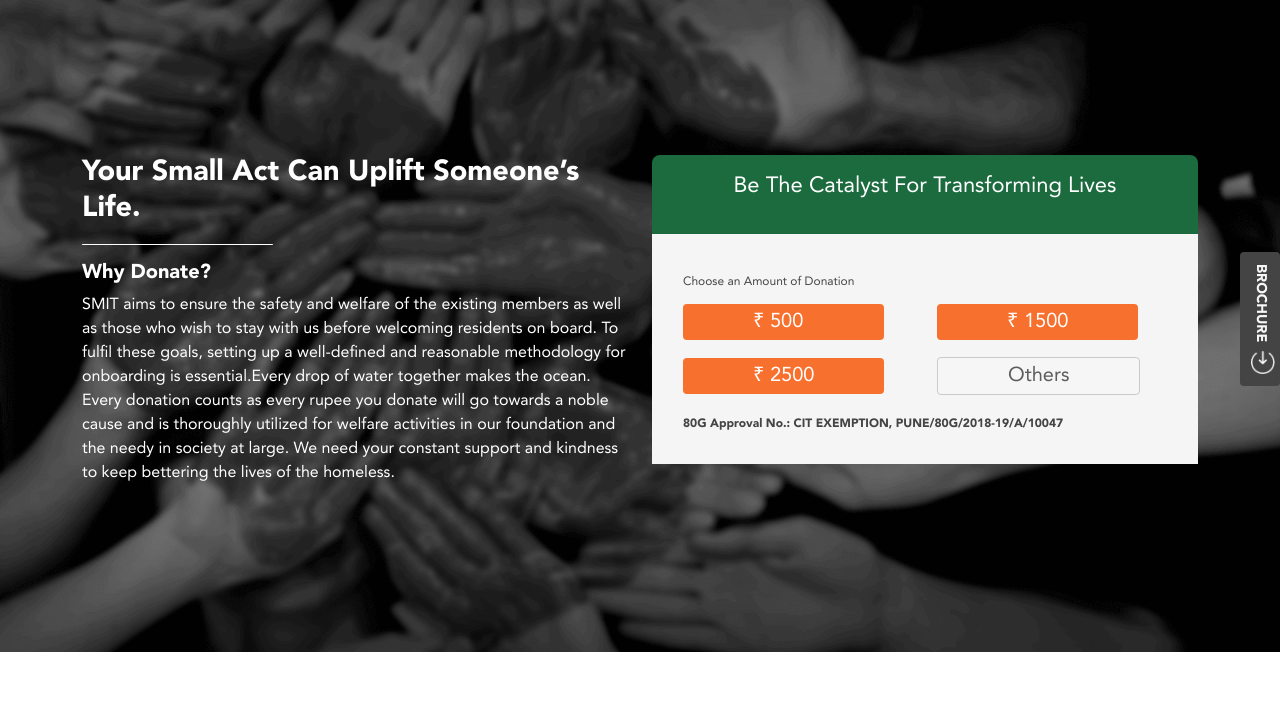
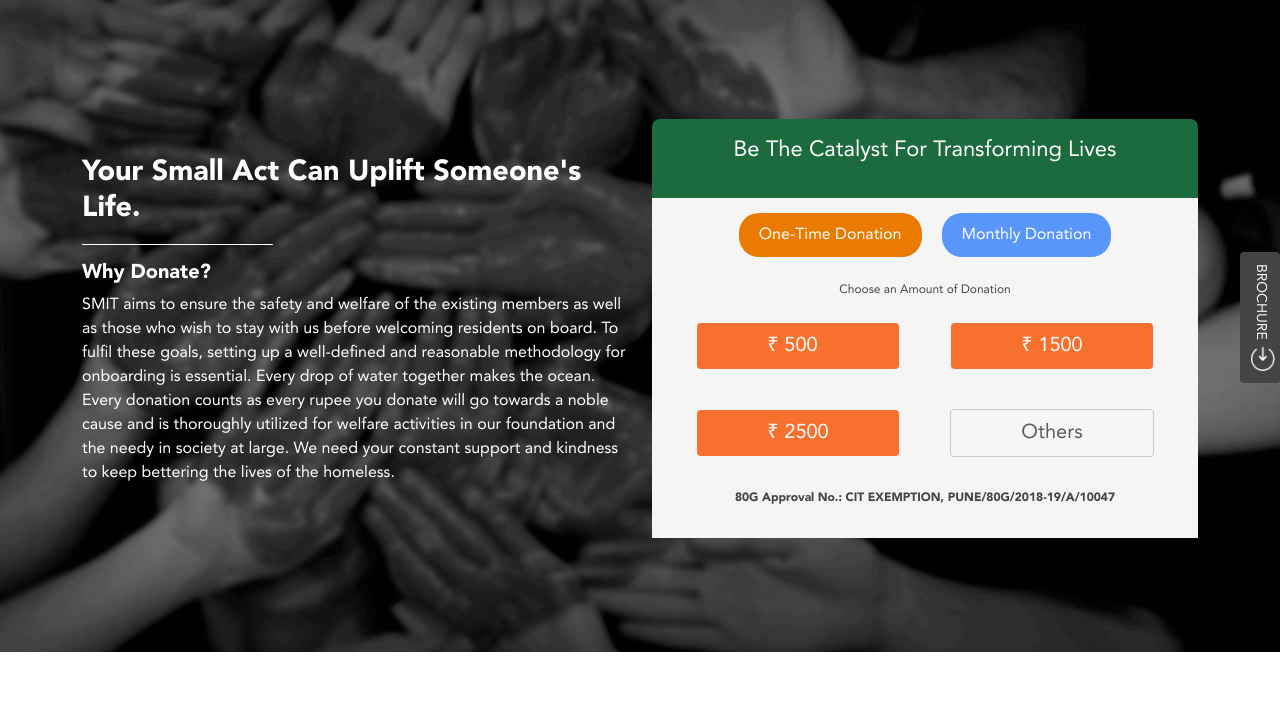
Before and after one commit to Omlomate/public_html, a plain HTML site: page donation.html in a window 1280 px wide. Shown: the part 68-777 px from the top of the page. Drawn offline with nearby package versions, Linux system fonts and the light colour scheme.

Commit message:
donation page update

```diff
--- /dev/null
+++ b/assets/css/donation.css
@@ -0,0 +1,43 @@
+/* Toggle Button CSS */
+.toggle-container {
+    display: flex;
+    justify-content: center;
+    margin-bottom: 20px;
+  }
+
+  .toggle-button {
+    background-color: #5896fb;
+    color: white;
+    border: none;
+    padding: 10px 20px;
+    cursor: pointer;
+    transition: background-color 0.3s ease;
+    margin: 0 10px;
+    border-radius: 20px;
+  }
+
+  .toggle-button.active {
+    background-color: #ea7a00;
+  }
+
+  .toggle-button:hover {
+    background-color: #ea7a00;
+  }
+
+
+  /* Centering amount buttons and text */
+.cf {
+    text-align: center;
+  }
+
+  .cf .row.justify-content-center {
+    display: flex;
+    justify-content: center;
+    align-items: center;
+  }
+
+  .cf .col-lg-6 {
+    display: flex;
+    justify-content: center;
+    align-items: center;
+  }
--- a/donation.html
+++ b/donation.html
@@ -19,12 +19,18 @@
   <link href="assets/vendor/glightbox/css/glightbox.min.css" rel="stylesheet">
   <link href="assets/vendor/remixicon/remixicon.css" rel="stylesheet">
   <link href="assets/vendor/swiper/swiper-bundle.min.css" rel="stylesheet">
+  <link rel="stylesheet" href="assets/css/donation.css">
+  <link href="https://cdn.jsdelivr.net/npm/aos@2.3.4/dist/aos.css" rel="stylesheet">
 
   <link href="assets/css/style.css" rel="stylesheet">
   <style type="text/css">
-  #hero {background: url(assets/img/herodonation.png) fixed;background-size: cover;}
+    #hero {
+      background: url(assets/img/herodonation.png) fixed;
+      background-size: cover;
+    }
   </style>
 </head>
+
 <body>
 
   <header id="header" class="fixed-top ">
@@ -57,32 +63,55 @@
     <div class="container">
       <div class="row">
         <div class="col-lg-6 d-none d-lg-flex d-xl-flex flex-column justify-content-center pt-4 pt-lg-0 order-2 order-lg-1" data-aos="fade-in" data-aos-delay="200">
-<h1 align="" style="font-size:1.8rem; line-height: 2.2rem;">Your small act can uplift someone’s life.</h1>
-<img class="mb-3 mt-2" src="assets/img/line.png" width="35%" style="">
+          <h1 align="" style="font-size:1.8rem; line-height: 2.2rem;">Your small act can uplift someone's life.</h1>
+          <img class="mb-3 mt-2" src="assets/img/line.png" width="35%">
           <h5 style="color: #fff;">Why Donate?</h5>
-<p align="" style="color:#fff;">SMIT aims to ensure the safety and welfare of the existing members as well as those who wish to stay with us before welcoming residents on board. To fulfil these goals, setting up a well-defined and reasonable methodology for onboarding is essential.Every drop of water together makes the ocean. Every donation counts as every rupee you donate will go towards a noble cause and is thoroughly utilized for welfare activities in our foundation and the needy in society at large. We need your constant support and kindness to keep bettering the lives of the homeless.</p>
+          <p align="" style="color:#fff;">
+            SMIT aims to ensure the safety and welfare of the existing members as well as those who wish to stay with us before welcoming residents on board. To fulfil these goals, setting up a well-defined and reasonable methodology for onboarding is essential. Every drop of water together makes the ocean. Every donation counts as every rupee you donate will go towards a noble cause and is thoroughly utilized for welfare activities in our foundation and the needy in society at large. We need your constant support and kindness to keep bettering the lives of the homeless.
+          </p>
         </div>
-<div class="col-lg-6 order-1 order-lg-2">
-<div class="dg" align="center"><p>Be The Catalyst For Transforming lives</p></div>
+        <div class="col-lg-6 order-1 order-lg-2" data-aos="fade-up">
+          <div class="dg" align="center">
+            <p>Be The Catalyst For Transforming lives</p>
+          </div>
           <div class="cf">
-<p class="mt-4" style="font-size: 12px">Choose an Amount of Donation</p>
+
+
+            <!-- Toggle Buttons -->
+            <div class="toggle-container">
+              <button id="oneTimeButton" class="toggle-button active">One-Time Donation</button>
+              <button id="monthlyButton" class="toggle-button">Monthly Donation</button>
+            </div>
+
+            <p class="mt-4" style="font-size: 12px;align-items: center;justify-content: center;">Choose an Amount of Donation</p>
+
+            <!-- Donation Buttons -->
             <div class="row justify-content-center">
               <div class="col-lg-6">
-<a href="https://zohosecurepay.in/checkout/9ls2e1ll-zycqu519ieokr/Your-greatness-is-not-what-you-have-but-what-you-give" data-old="https://zohosecurepay.in/checkout/un3j8nqh-u1t2wv147xt7r/Support-the-root-of-the-society" class="donationbtn mt-2 mb-2"> ₹ 500 &nbsp; </a></div>
+                <a id="donationBtn500" href="https://billing.zoho.in/subscribe/427ec977f0a1543789b4d1dbcbe6542931d35c8f23c9e043dbde1ccf1c7a189d/D500" class="donationbtn mt-2 mb-2">₹ 500 &nbsp;</a>
+              </div>
               <div class="col-lg-6">
-<a href="https://zohosecurepay.in/checkout/yrh513rk-irlz1caxfb9q0/Spread-love-everywhere-you-go-Let-no-one-ever-come-to-you-without-leaving-happier" data-old="https://zohosecurepay.in/checkout/nupqyugg-1jz80xjoml5ed/Support-the-root-of-the-societies" class="donationbtn mt-2 mb-2">₹ 1500</a></div>
+                <a id="donationBtn1500" href="https://billing.zoho.in/subscribe/427ec977f0a1543789b4d1dbcbe6542931d35c8f23c9e043dbde1ccf1c7a189d/RE2" class="donationbtn mt-2 mb-2">₹ 1500</a>
+              </div>
             </div>
             <div class="row mt-4 justify-content-center">
-<div class="col-lg-6 d-none d-lg-block d-xl-block"><a href="https://zohosecurepay.in/checkout/i9z5ol92-n3ozj1aelgq4p/Your-Small-Act-Can-Uplift-Someones-Life" data-old="https://zohosecurepay.in/checkout/2n5jznsv-bmrj7cmiy6k96/Support-the-roots-of-the-societies" class="donationbtn mt-2 mb-2">₹ 2500</a></div>
-<div class="col-lg-6"><a href="https://zohosecurepay.in/checkout/i9z5ol92-n3ozj1aelgq4p/Your-Small-Act-Can-Uplift-Someones-Life" data-old="https://zohosecurepay.in/checkout/0xk3nxg9-pfbl6rfq5ck5i/Support-the-root-of-the-societiess" class="donationbtn1 mt-2 mb-2">Others</a></div>
+              <div class="col-lg-6">
+                <a id="donationBtn2500" href="https://billing.zoho.in/subscribe/427ec977f0a1543789b4d1dbcbe6542931d35c8f23c9e043dbde1ccf1c7a189d/D2500" class="donationbtn mt-2 mb-2">₹ 2500</a>
               </div>
-<p class="mt-4" style="font-size: 12px;"><b>80G Approval No.: CIT EXEMPTION, PUNE/80G/2018-19/A/10047</b</p>
+              <div class="col-lg-6">
+                <a id="donationBtnOthers" href="https://billing.zoho.in/subscribe/427ec977f0a1543789b4d1dbcbe6542931d35c8f23c9e043dbde1ccf1c7a189d/C1" class="donationbtn1 mt-2 mb-2">Others</a>
+              </div>
+            </div>
+            <p class="mt-4" style="font-size: 12px;"><b>80G Approval No.: CIT EXEMPTION, PUNE/80G/2018-19/A/10047</b></p>
           </div>
         </div>
       </div>
     </div>
   </section>
-<div class="sticky1"><a target="_blank" href="assets/smit_brochure.pdf" style="color: #f7f7f7;">BROCHURE &nbsp;<img src="assets/img/brochure.png" style="width: 80%;"></a></div>
+
+
+  <div class="sticky1"><a target="_blank" href="assets/smit_brochure.pdf" style="color: #f7f7f7;">BROCHURE &nbsp;<img
+        src="assets/img/brochure.png" style="width: 80%;"></a></div>
   <section>
     <div class="container aos-init aos-animate ourwork" data-aos="fade-in">
       <h2 align="center" class="mb-5">Offline Donation Details</h2>
@@ -99,14 +128,17 @@ BRANCH – KALHER, BHIWANDI ROAD, THANE<br>
             ADDRESS – Patel Arcade, Ground Floor, Shop No-1 & 2, H. No.-827,<br>
             Thane - Bhiwandi Rd, Kalher, Maharashtra 421302</p>
           <h5>Cheque / Draft</h5>
-<p>Please make your cheque/draft in the name of “Smit Old Age Home and Care Foundation” and send it to Sanjiivani complex, pipeline no. K-11/12, Retibunder road, kalher, Thane-Bhiwandi Rd, Bhiwandi, Thane Maharashtra 421302</p>
+          <p>Please make your cheque/draft in the name of “Smit Old Age Home and Care Foundation” and send it to
+            Sanjiivani complex, pipeline no. K-11/12, Retibunder road, kalher, Thane-Bhiwandi Rd, Bhiwandi, Thane
+            Maharashtra 421302</p>
         </div>
         <div class="col-lg-6">
           <div class="row">
             <div class="col-lg-6">
               <h5>UPI Detail </h5>
               <p>Bank – ICICI Bank <br>
-UPI ID : <a href="cdn-cgi/l/email-protection.html" class="__cf_email__" data-cfemail="93e0fefae7f5fce6fdf7f2e7fafcfdd3faf0faf0fa">[email&#160;protected]</a> <br>
+                UPI ID : <a href="cdn-cgi/l/email-protection.html" class="__cf_email__"
+                  data-cfemail="93e0fefae7f5fce6fdf7f2e7fafcfdd3faf0faf0fa">[email&#160;protected]</a> <br>
                 Name : Smit Old Age Home and Care Foundation</p>
             </div>
             <div class="col-lg-6">
@@ -124,8 +156,12 @@ Name : Smit Old Age Home and Care Foundation</p>
       <div class="row">
         <h5>Note</h5>
         <ul class="">
-<li style="font-size: 14px;">You can WhatsApp us on this number 9272 226 226 or Email on <a href="cdn-cgi/l/email-protection.html" class="__cf_email__" data-cfemail="63070c0d02170623100e0a17050c160d0702170a0c0d4d0c1104">[email&#160;protected]</a> for the donation receipt.</li>
-<li style="font-size: 14px;">80G Approval No.: CIT EXEMPTION, PUNE/80G/2018-19/A/10047<br>PAN Card : AATTS6274M<br>Registration No.: E-10532/Thane</li>
+          <li style="font-size: 14px;">You can WhatsApp us on this number 9272 226 226 or Email on <a
+              href="cdn-cgi/l/email-protection.html" class="__cf_email__"
+              data-cfemail="63070c0d02170623100e0a17050c160d0702170a0c0d4d0c1104">[email&#160;protected]</a> for the
+            donation receipt.</li>
+          <li style="font-size: 14px;">80G Approval No.: CIT EXEMPTION, PUNE/80G/2018-19/A/10047<br>PAN Card :
+            AATTS6274M<br>Registration No.: E-10532/Thane</li>
         </ul>
       </div>
     </div>
@@ -141,22 +177,32 @@ Name : Smit Old Age Home and Care Foundation</p>
         <div class="row">
           <div class="col-lg-4 col-md-6 footer-links">
             <img src="assets/img/smitb.png" width="40%"><br><br>
-  <p style="color:#fff;text-align: justify;">SMIT is an NGO currently based out of Thane, Maharashtra. We work for and provide basic necessities to the homeless, poor, differently-abled, and mentally ill people who have nobody to care for them, in the best way possible.</p>
+            <p style="color:#fff;text-align: justify;">SMIT is an NGO currently based out of Thane, Maharashtra. We work
+              for and provide basic necessities to the homeless, poor, differently-abled, and mentally ill people who
+              have nobody to care for them, in the best way possible.</p>
             <div class="social-links mt-3">
-  <a href="https://twitter.com/SmitekMission" class="twitter" target="_blank"><i class="bx bxl-twitter"></i></a>
-  <a href="https://www.facebook.com/smitekmission" class="facebook" target="_blank"><i class="bx bxl-facebook"></i></a>
-  <a href="https://www.instagram.com/smitekmission/" target="_blank" class="instagram"><i class="bx bxl-instagram"></i></a>
-  <a href="https://api.whatsapp.com/send/?phone=919272226226" class="whatsapp" target="_blank"><i class="bx bxl-whatsapp"></i></a>
-  <a href="https://in.linkedin.com/company/smitekmission" class="linkedin" target="_blank"><i class="bx bxl-linkedin"></i></a>
-  <a href="https://www.youtube.com/channel/UCs4SeAWVaORjkaHih25KHwQ" class="youtube" target="_blank"><i class="bx bxl-youtube"></i></a>
+              <a href="https://twitter.com/SmitekMission" class="twitter" target="_blank"><i
+                  class="bx bxl-twitter"></i></a>
+              <a href="https://www.facebook.com/smitekmission" class="facebook" target="_blank"><i
+                  class="bx bxl-facebook"></i></a>
+              <a href="https://www.instagram.com/smitekmission/" target="_blank" class="instagram"><i
+                  class="bx bxl-instagram"></i></a>
+              <a href="https://api.whatsapp.com/send/?phone=919272226226" class="whatsapp" target="_blank"><i
+                  class="bx bxl-whatsapp"></i></a>
+              <a href="https://in.linkedin.com/company/smitekmission" class="linkedin" target="_blank"><i
+                  class="bx bxl-linkedin"></i></a>
+              <a href="https://www.youtube.com/channel/UCs4SeAWVaORjkaHih25KHwQ" class="youtube" target="_blank"><i
+                  class="bx bxl-youtube"></i></a>
             </div>
           </div>
           <div class="col-lg-4 col-md-6 footer-contact">
             <h2 style="color:#fff;text-align: left;">Stay conected with us</h2><br>
             <p>Sanjiivani complex, Pipeline no. K-11/12 Retibunder Road, Kalher, Bhiwandi Rd, Thane (W) 421302
               <br><br>
-  <strong>Phone:</strong><a href="tel:+91 9272226226" style="color:#fff;">+91 9272226226</a> / <a href="tel:+919819376645" style="color:#fff;">9819376645</a><br>
-  <strong>Email:</strong> <a href="mailto:info@smitfoundation.org" style="color:#fff;" class="__cf_email__" >info@smitfoundation.org</a><br>
+              <strong>Phone:</strong><a href="tel:+91 9272226226" style="color:#fff;">+91 9272226226</a> / <a
+                href="tel:+919819376645" style="color:#fff;">9819376645</a><br>
+              <strong>Email:</strong> <a href="mailto:info@smitfoundation.org" style="color:#fff;"
+                class="__cf_email__">info@smitfoundation.org</a><br>
             </p>
           </div>
           <div class="col-lg-4 col-md-6 footer-links" style="text-align: center;">
@@ -172,14 +218,17 @@ Name : Smit Old Age Home and Care Foundation</p>
         &copy; Copyright All Rights Reserved. SMIT FOUNDATION
       </div>
       <div class="credits">
-  <a href="career.html">Career</a>&emsp; <a href="term-and-conditions.html">Terms & Conditions</a>&emsp;<a href="privacy-policy.html">Privacy Policy</a>
+        <a href="career.html">Career</a>&emsp; <a href="term-and-conditions.html">Terms & Conditions</a>&emsp;<a
+          href="privacy-policy.html">Privacy Policy</a>
       </div>
     </div>
   </footer>
 
-<a href="#" class="back-to-top d-flex align-items-center justify-content-center"><i class="bi bi-arrow-up-short"></i></a>
+  <a href="#" class="back-to-top d-flex align-items-center justify-content-center"><i
+      class="bi bi-arrow-up-short"></i></a>
 
-<script data-cfasync="false" src="cdn-cgi/scripts/5c5dd728/cloudflare-static/email-decode.min.js"></script><script src="assets/vendor/aos/aos.js"></script>
+  <script data-cfasync="false" src="cdn-cgi/scripts/5c5dd728/cloudflare-static/email-decode.min.js"></script>
+  <script src="assets/vendor/aos/aos.js"></script>
   <script src="assets/vendor/bootstrap/js/bootstrap.bundle.min.js"></script>
   <script src="../cdnjs.cloudflare.com/ajax/libs/jquery/3.6.0/jquery.min.js" referrerpolicy="no-referrer"></script>
   <script src="assets/vendor/glightbox/js/glightbox.min.js"></script>
@@ -187,8 +236,15 @@ Name : Smit Old Age Home and Care Foundation</p>
   <script src="assets/vendor/php-email-form/validate.js"></script>
   <script src="assets/vendor/swiper/swiper-bundle.min.js"></script>
   <script src="assets/vendor/waypoints/noframework.waypoints.js"></script>
+  <script src="assets/js/toggle.js"></script>
 
   <script src="assets/js/main.js"></script>
+
+  <script src="https://cdn.jsdelivr.net/npm/aos@2.3.4/dist/aos.js"></script>
+<script>
+  AOS.init();
+</script>
+
   <script>
     $('#myTab a').on('click', function (e) {
       e.preventDefault()
@@ -197,27 +253,29 @@ Name : Smit Old Age Home and Care Foundation</p>
   </script>
 
   <script>
-!function(f,b,e,v,n,t,s)
-{if(f.fbq)return;n=f.fbq=function(){n.callMethod?
-n.callMethod.apply(n,arguments):n.queue.push(arguments)};
-if(!f._fbq)f._fbq=n;n.push=n;n.loaded=!0;n.version='2.0';
-n.queue=[];t=b.createElement(e);t.async=!0;
-t.src=v;s=b.getElementsByTagName(e)[0];
-s.parentNode.insertBefore(t,s)}(window,document,'script',
+    !function (f, b, e, v, n, t, s) {
+      if (f.fbq) return; n = f.fbq = function () {
+        n.callMethod ?
+        n.callMethod.apply(n, arguments) : n.queue.push(arguments)
+      };
+      if (!f._fbq) f._fbq = n; n.push = n; n.loaded = !0; n.version = '2.0';
+      n.queue = []; t = b.createElement(e); t.async = !0;
+      t.src = v; s = b.getElementsByTagName(e)[0];
+      s.parentNode.insertBefore(t, s)
+    }(window, document, 'script',
       '../connect.facebook.net/en_US/fbevents.js');
     fbq('init', '605011690003315');
     fbq('track', 'PageView');
   </script>
   <noscript>
- <img height="1" width="1"
-src="https://www.facebook.com/tr?id=605011690003315&amp;ev=PageView&amp;noscript=1"/>
+    <img height="1" width="1" src="https://www.facebook.com/tr?id=605011690003315&amp;ev=PageView&amp;noscript=1" />
   </noscript>
 
 
   <script async src="https://www.googletagmanager.com/gtag/js?id=G-RPM8GMDX2C"></script>
   <script>
     window.dataLayer = window.dataLayer || [];
-  function gtag(){dataLayer.push(arguments);}
+    function gtag() { dataLayer.push(arguments); }
     gtag('js', new Date());
 
     gtag('config', 'G-RPM8GMDX2C');
```
Also changed, not shown: assets/js/toggle.js (added, +20 -0 lines). Lines whose indentation alone changed are shown as unchanged.
